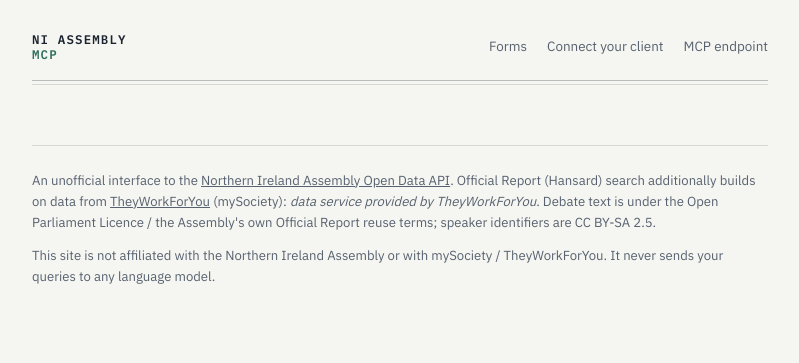
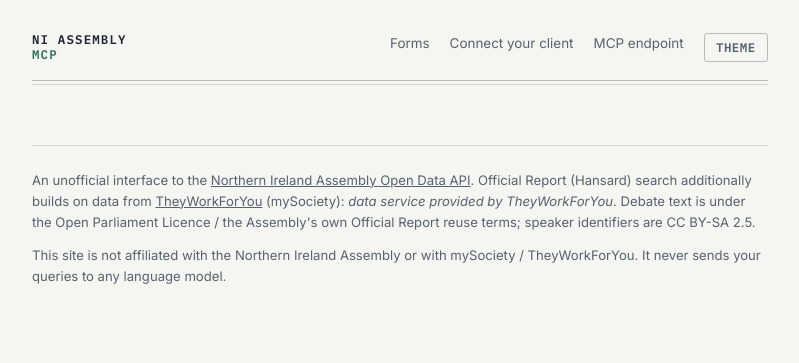
Before and after one commit to tobiasdavidson7-ui/ni-assembly-mcp, a Python web app: template ni_assembly_mcp/forms/templates/base.html in a window 1280 px wide. Shown: the top 363 px of the page, without its empty margins (240-1039 px from the left). Run offline with Jinja, Linux system fonts and the light colour scheme; the template is opened without the code that fills it, so the values that code supplies are empty.

Commit message:
Add manual light/dark theme toggle and switch to Inter font
Add a header toggle button (persisted via localStorage) so visitors
can force light or dark mode regardless of system preference, on top
of the existing automatic prefers-color-scheme behavior. Also replace
Newsreader/IBM Plex Sans with Inter for both display and body text so
the landing page and connect page read consistently.

Co-Authored-By: Claude Sonnet 5 <noreply@anthropic.com>

```diff
--- a/ni_assembly_mcp/forms/templates/base.html
+++ b/ni_assembly_mcp/forms/templates/base.html
@@ -6,7 +6,7 @@
 <title>{% block title %}NI Assembly Open Data{% endblock %}</title>
 <link rel="preconnect" href="https://fonts.googleapis.com">
 <link rel="preconnect" href="https://fonts.gstatic.com" crossorigin>
-<link href="https://fonts.googleapis.com/css2?family=Newsreader:ital,wght@0,400;0,500;0,600;0,700;1,400;1,500;1,600&family=IBM+Plex+Sans:wght@400;500;600;700&family=IBM+Plex+Mono:wght@400;500;600&display=swap" rel="stylesheet">
+<link href="https://fonts.googleapis.com/css2?family=Inter:ital,wght@0,400;0,500;0,600;0,700;1,400;1,500;1,600&family=IBM+Plex+Mono:wght@400;500;600&display=swap" rel="stylesheet">
 <style>
   :root {
     color-scheme: light dark;
@@ -22,13 +22,13 @@
     --flag: #B33A2E;
     --flag-soft: #F6E4E1;
     --radius: 3px;
-    --font-display: "Newsreader", Georgia, "Times New Roman", serif;
-    --font-body: "IBM Plex Sans", "Segoe UI", Roboto, system-ui, sans-serif;
+    --font-display: "Inter", "Segoe UI", Roboto, system-ui, sans-serif;
+    --font-body: "Inter", "Segoe UI", Roboto, system-ui, sans-serif;
     --font-mono: "IBM Plex Mono", ui-monospace, SFMono-Regular, Menlo, Consolas, monospace;
   }
 
   @media (prefers-color-scheme: dark) {
-    :root {
+    :root:not([data-theme="light"]) {
       --paper: #14181D;
       --paper-raised: #1B2027;
       --ink: #E9E7DE;
@@ -42,6 +42,28 @@
       --flag-soft: rgba(226, 102, 90, .16);
     }
   }
+
+  :root[data-theme="dark"] {
+    --paper: #14181D;
+    --paper-raised: #1B2027;
+    --ink: #E9E7DE;
+    --ink-soft: #A0A7B2;
+    --hairline: rgba(233, 231, 222, .16);
+    --hairline-strong: rgba(233, 231, 222, .3);
+    --accent: #5FBFA3;
+    --accent-strong: #8AD9C0;
+    --accent-soft: rgba(95, 191, 163, .14);
+    --flag: #E2665A;
+    --flag-soft: rgba(226, 102, 90, .16);
+  }
+
+  .theme-toggle {
+    font: 600 .78rem var(--font-mono); letter-spacing: .04em; text-transform: uppercase;
+    color: var(--ink-soft); background: transparent; border: 1px solid var(--hairline-strong);
+    border-radius: var(--radius); padding: .35rem .7rem; cursor: pointer;
+    transition: color .15s, border-color .15s;
+  }
+  .theme-toggle:hover { color: var(--accent-strong); border-color: var(--accent); }
 
   * { box-sizing: border-box; }
   html { background: var(--paper); }
@@ -382,8 +404,30 @@
     <a href="/">Forms</a>
     <a href="/connect">Connect your client</a>
     <a href="/mcp/">MCP endpoint</a>
+    <button type="button" class="theme-toggle" id="theme-toggle" aria-label="Toggle light/dark theme">Theme</button>
   </nav>
 </header>
+<script>
+  (function () {
+    var root = document.documentElement;
+    var btn = document.getElementById('theme-toggle');
+    var stored = null;
+    try { stored = localStorage.getItem('ni-theme'); } catch (e) {}
+    if (stored === 'light' || stored === 'dark') root.setAttribute('data-theme', stored);
+
+    function current() {
+      var attr = root.getAttribute('data-theme');
+      if (attr) return attr;
+      return window.matchMedia('(prefers-color-scheme: dark)').matches ? 'dark' : 'light';
+    }
+
+    btn.addEventListener('click', function () {
+      var next = current() === 'dark' ? 'light' : 'dark';
+      root.setAttribute('data-theme', next);
+      try { localStorage.setItem('ni-theme', next); } catch (e) {}
+    });
+  })();
+</script>
 <main>
 {% block content %}{% endblock %}
 </main>
```
